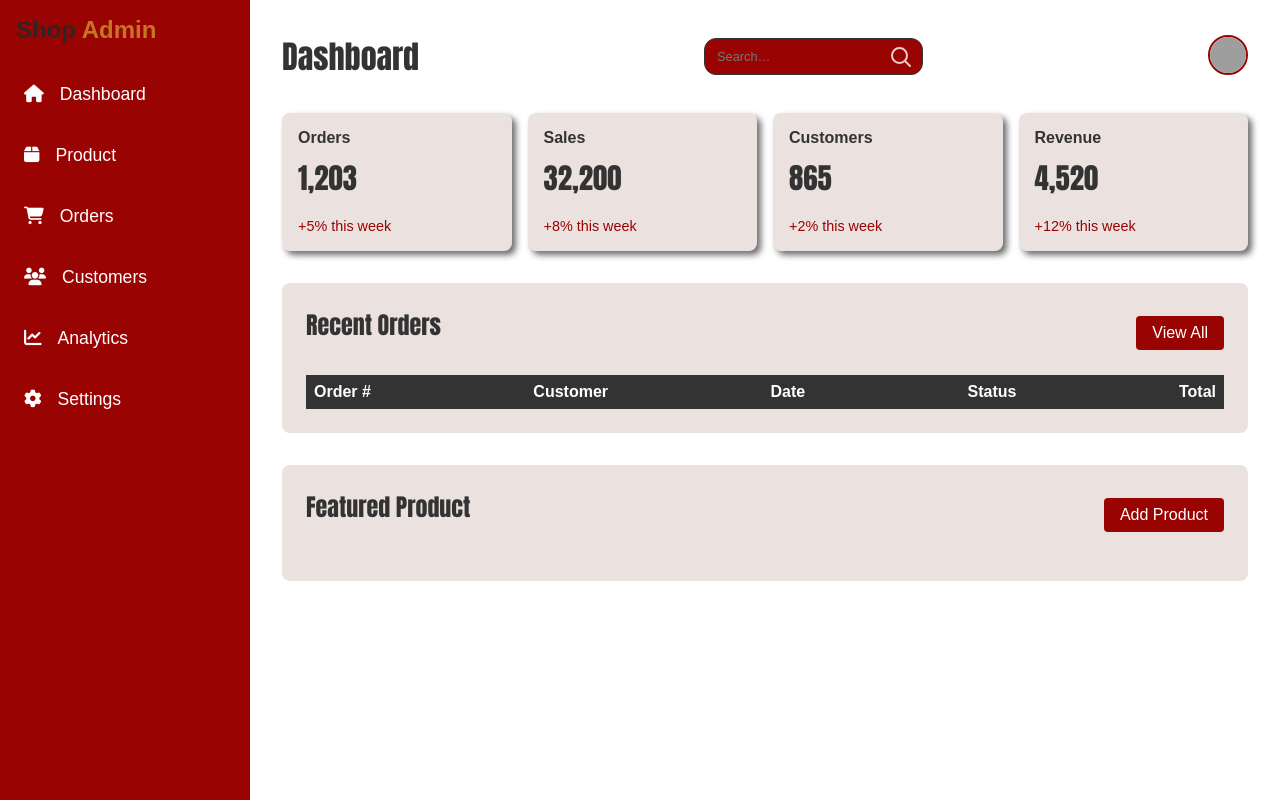
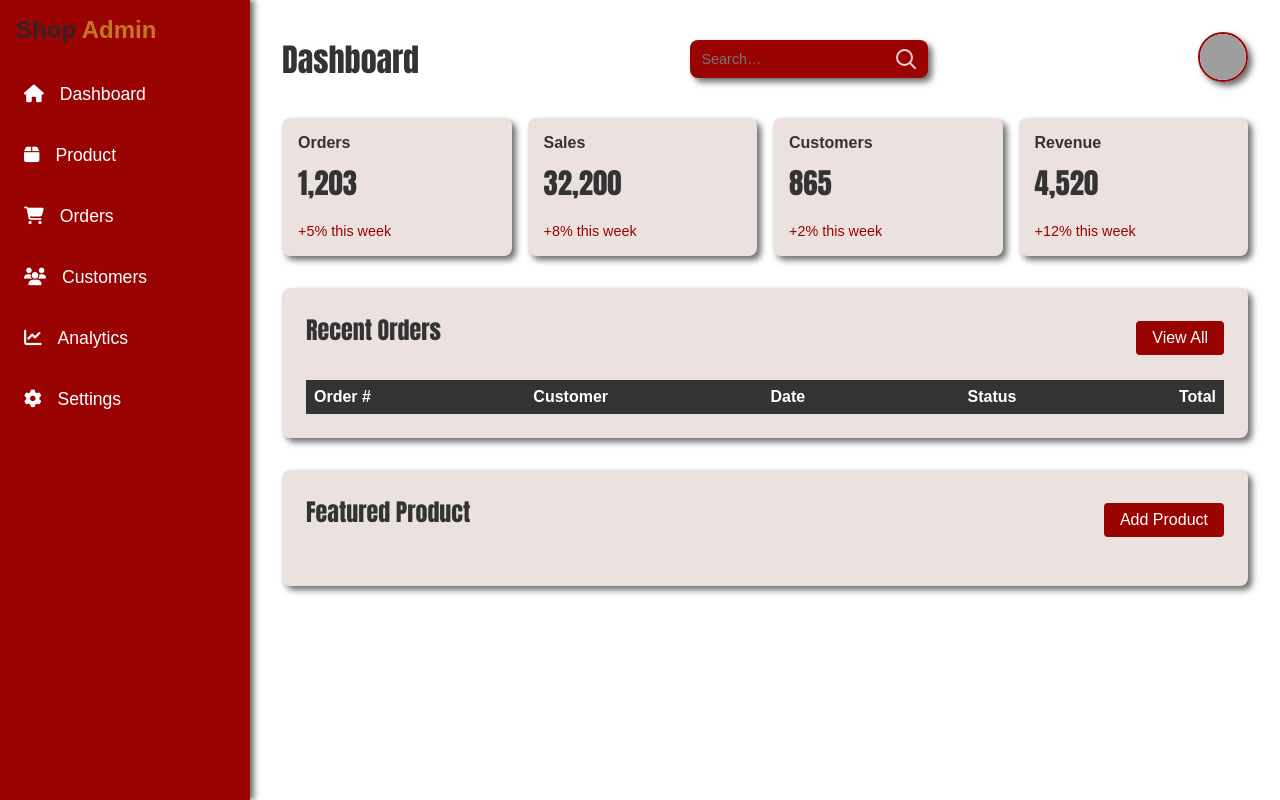
Before and after one commit to ishmaellutangu/netfuse-technologies-app, a Flask app: template E-commerceTemplate/templates/dashboard.html in a window 1280 px wide. Run offline with Flask 3, Linux system fonts and the light colour scheme; the template is opened without the code that fills it, so the values that code supplies are empty; some libraries are stand-ins or nearby versions; grey boxes are pictures that could not be loaded.

Commit message:
added more styling to profle pic dropdown menu

```diff
--- a/E-commerceTemplate/static/css/dashboard.css
+++ b/E-commerceTemplate/static/css/dashboard.css
@@ -47,6 +47,7 @@ p {
 .sidebar {
   width: 250px;
   background-color: var(--secondary-color);
+  box-shadow: 4px 0px 6px rgba(0, 0, 0, 0.575);
   color: #fff;
   min-height: 100vh;
   position: fixed;
@@ -114,16 +115,18 @@ p {
 }
 .main-content header .search {
   position: relative;
+  padding: 0.6rem 2.5rem 0.6rem 0.75rem;
+  border-radius: 8px;
+  background-color: var(--secondary-color);
+  box-shadow: 4px 4px 6px rgba(0, 0, 0, 0.575);
 }
 
 .main-content header .search input {
   width: 100%;
-  padding: 0.6rem 2.5rem 0.6rem 0.75rem;
-  font-size: 0.8rem;
-  background: var(--secondary-color);
+  font-size: 0.9rem;
+  background: transparent;
   color: var(--text-color2);
-  border: 1px solid var(--text-color1);
-  border-radius: 12px;
+  border: none;
   outline: none;
 }
 
@@ -147,10 +150,11 @@ p {
   opacity: 0.8;
 }
 .main-content header .profile-menu .profile-pic {
-  width: 40px;
-  height: 40px;
+  width: 50px;
+  height: 50px;
   border: solid 2px var(--secondary-color);
   border-radius: 50%;
+  box-shadow: 4px 4px 6px rgba(0, 0, 0, 0.575);
   object-fit: cover;
   cursor: pointer;
 }
@@ -240,6 +245,7 @@ p {
   background-color: var(--primary-color);
   padding: 1.5rem;
   border-radius: 8px;
+  box-shadow: 4px 4px 6px rgba(0, 0, 0, 0.575);
 }
 .main-content .recent-orders .section-header,
 .main-content .product-list .section-header {
```
Also changed, not shown: other parts of E-commerceTemplate/static/css/dashboard.css (+5 -4 lines).
